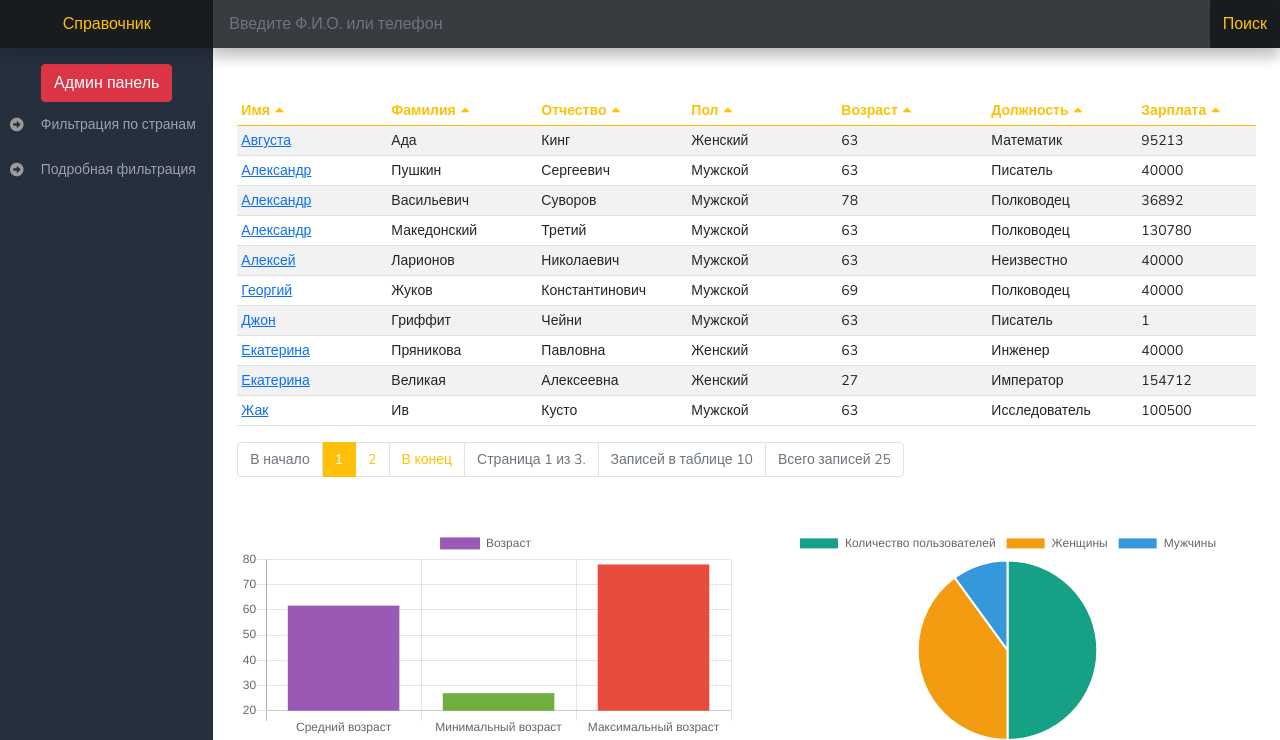
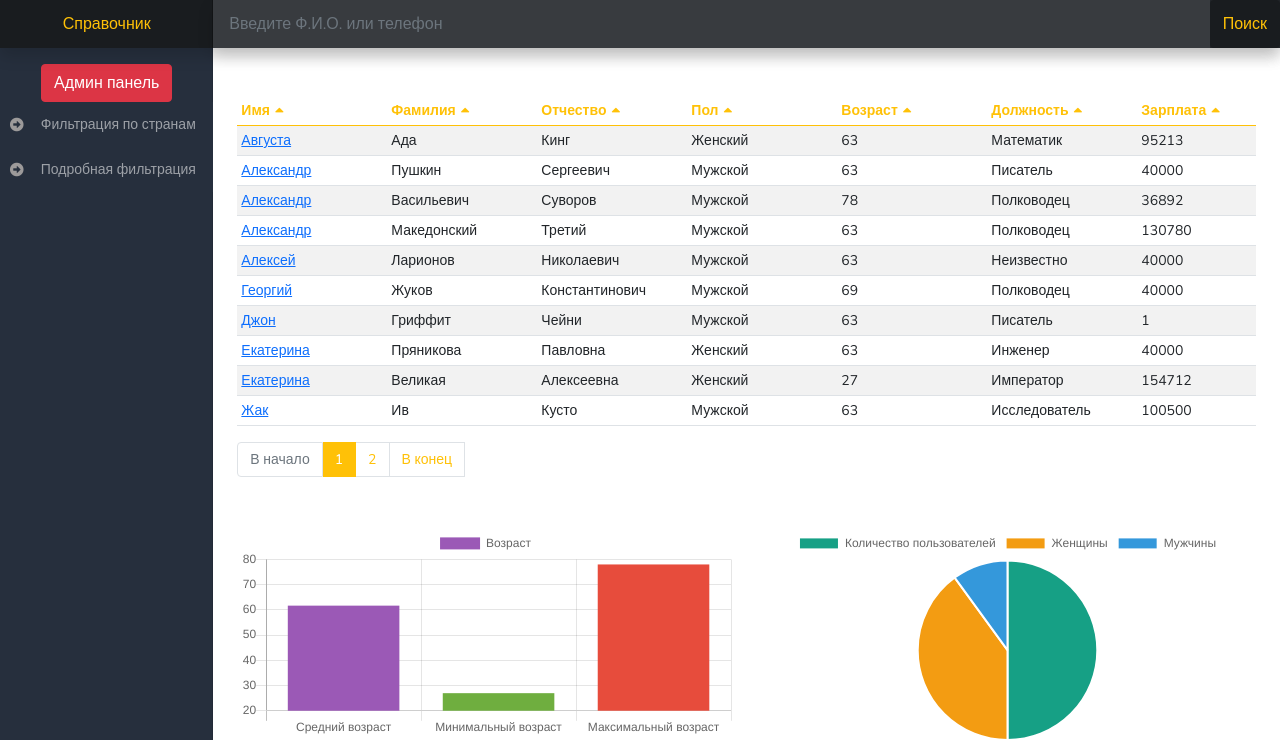
Before and after one commit to Shakuloff/django-beeline, a Django app: page / in a window 1280 px wide. Shown: the top 740 px of the page. Run offline with Django 3.2, Linux system fonts and the light colour scheme; data comes from the database, SQL or seed files in the repository; some libraries are stand-ins or nearby versions.

Commit message:
Update index.html

```diff
--- a/guide/templates/index.html
+++ b/guide/templates/index.html
@@ -89,17 +89,17 @@
                                 </a>
                             </li>
                         {% endif %}
-                        <li class="page-item disabled">
+                        <li class="page-item disabled d-sm-none">
                             <a class="page-link" href="#">
                             Страница {{ page_obj.number }} из {{ page_obj.paginator.num_pages }}.
                             </a>
                         </li>
-                        <li class="page-item disabled float-end">
+                        <li class="page-item disabled float-end d-sm-none">
                             <a class="page-link">
                                 Записей в таблице  {{ page_obj|length }}
                             </a>
                         </li>
-                        <li class="page-item disabled float-end">
+                        <li class="page-item disabled float-end d-sm-none">
                             <a class="page-link">
                                 Всего записей  {{ total_query }}
                             </a>
```
